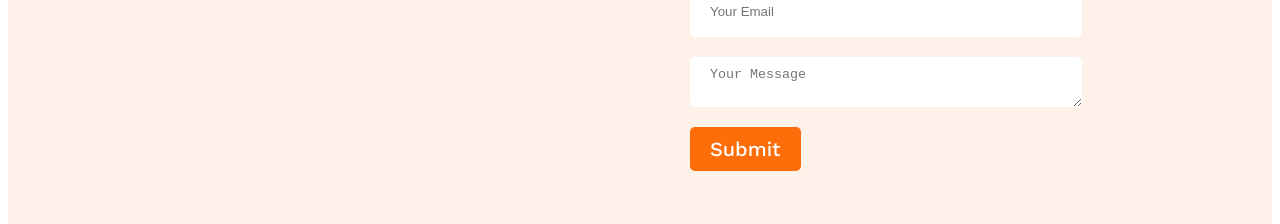
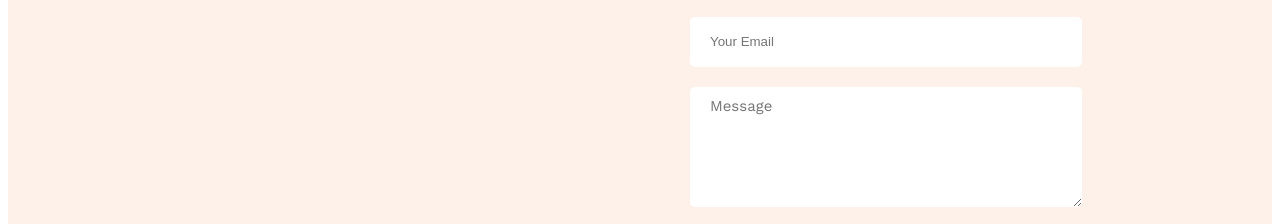
Before and after one commit to faruksiraje1469/web-developer-portfolio, a plain HTML site: page index.html in a window 1280 px wide. Shown: the part 3604-3828 px from the top of the page. Drawn offline with nearby package versions, Linux system fonts and the light colour scheme.

Commit message:
add latest text

```diff
--- a/index.html
+++ b/index.html
@@ -204,7 +204,7 @@
             <form action="">
                 <input type="text" name="" id="" placeholder="Your Name">
                 <input type="email" name="" id="" placeholder="Your Email">
-                <textarea name="" id="" cols="30" rows="70" placeholder="Your Message"></textarea>
+                <textarea name="" id="" cols="30" rows="10" placeholder="Message"></textarea>
                 <button class="btn-primary">Submit</button>
             </form>
 
--- a/style/portfolio.css
+++ b/style/portfolio.css
@@ -1,4 +1,3 @@
-
 
 .work-sans-normal {
   font-family: "Work Sans", serif;
@@ -171,6 +170,7 @@ footer{
     padding: 130px 230px;
     display: flex;
     gap: 100px;
+    margin-top: 30px;
 }
 .footer-column{
    width: 50%;
@@ -185,3 +185,16 @@ footer input[type="text"],footer input[type="email"], footer textarea{
     padding: 10px 20px;
     margin-bottom: 20px;
 }
+footer textarea{
+    height: 100px;
+    width: 100%;
+    border-radius: 5px;
+    background-color: #ffffff;
+    display: block;
+    border: none;
+    padding: 10px 20px;
+    margin-bottom: 20px;
+    font-family: "Work Sans", serif;
+    font-size: 15px;
+
+}
```
